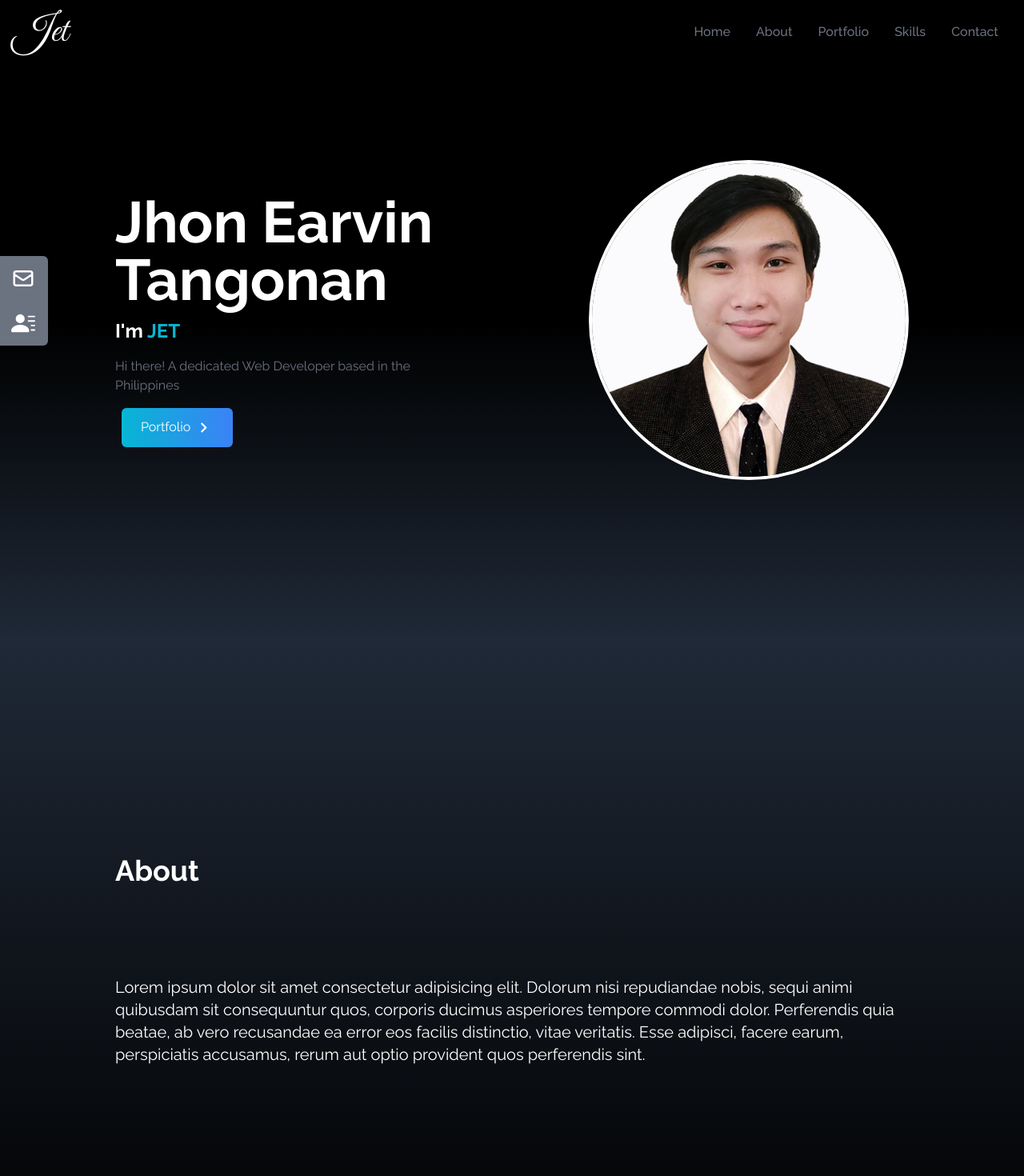
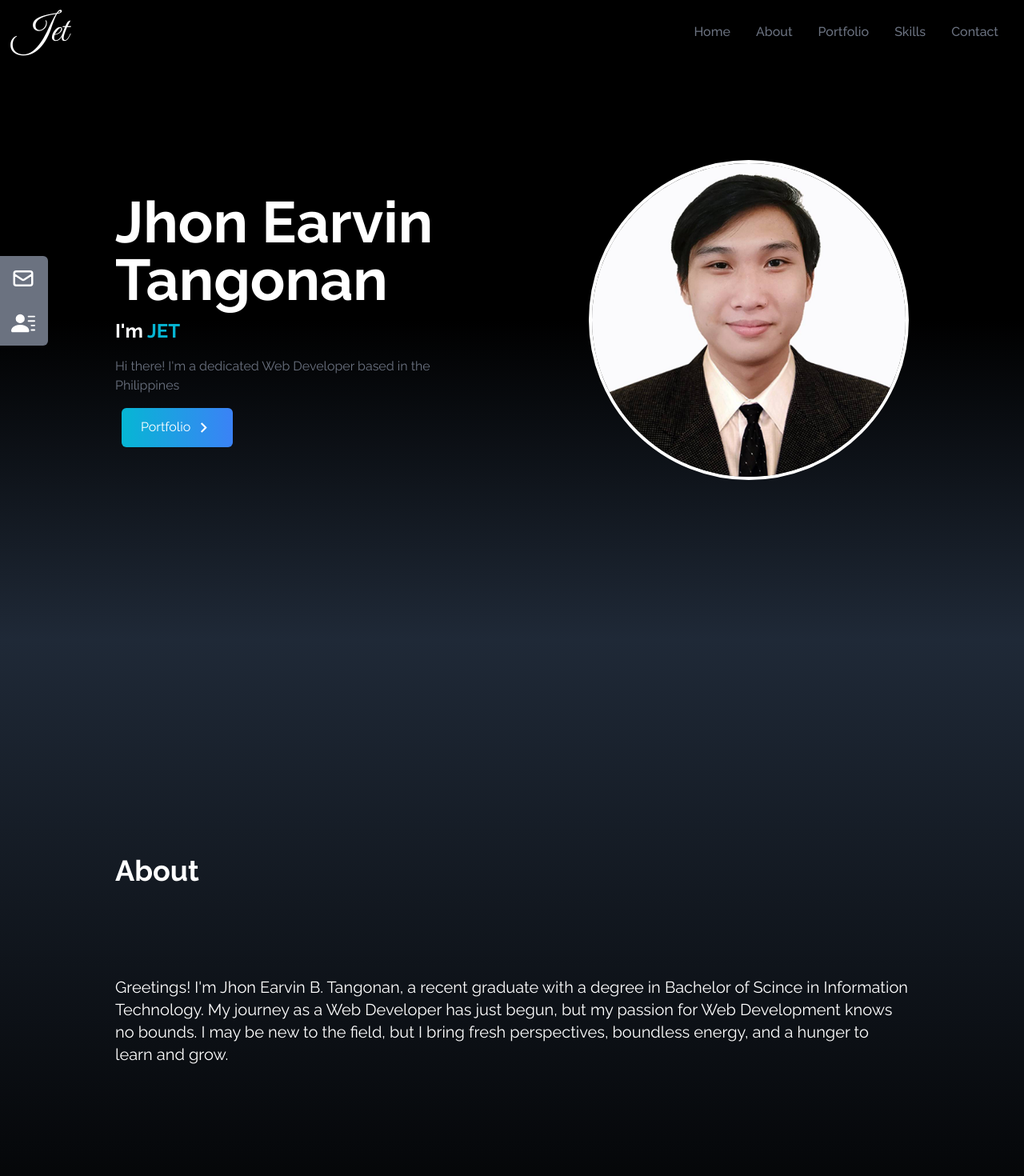
Before and after one commit to jetsilog/my-portfolio, a React (Create React App) app: page / in a window 1280 px wide. Shown: the top 1470 px of the page at 80% size. Built offline with nearby package versions, Linux system fonts and the light colour scheme.

Commit message:
update ng ibang information

```diff
--- a/public/index.html
+++ b/public/index.html
@@ -24,7 +24,7 @@
       work correctly both with client-side routing and a non-root public URL.
       Learn how to configure a non-root public URL by running `npm run build`.
     -->
-    <title>React App</title>
+    <title>Jet</title>
   </head>
   <body>
     <noscript>You need to enable JavaScript to run this app.</noscript>
--- a/src/components/About.jsx
+++ b/src/components/About.jsx
@@ -11,12 +11,11 @@ const about = () => {
           <p className="text-4xl font-bold inline">About</p>
         </div>
         <p className="text-xl mt-20">
-          Lorem ipsum dolor sit amet consectetur adipisicing elit. Dolorum nisi
-          repudiandae nobis, sequi animi quibusdam sit consequuntur quos,
-          corporis ducimus asperiores tempore commodi dolor. Perferendis quia
-          beatae, ab vero recusandae ea error eos facilis distinctio, vitae
-          veritatis. Esse adipisci, facere earum, perspiciatis accusamus, rerum
-          aut optio provident quos perferendis sint.
+          Greetings! I'm Jhon Earvin B. Tangonan, a recent graduate with a
+          degree in Bachelor of Scince in Information Technology. My journey as
+          a Web Developer has just begun, but my passion for Web Development
+          knows no bounds. I may be new to the field, but I bring fresh
+          perspectives, boundless energy, and a hunger to learn and grow.
         </p>
       </div>
     </div>
--- a/src/components/Home.jsx
+++ b/src/components/Home.jsx
@@ -25,7 +25,7 @@ const Home = () => {
             <span className="text-cyan-500">{text}</span>
           </h4>
           <p className="text-gray-500 py-4 max-w-md">
-            Hi there! A dedicated Web Developer based in the Philippines
+            Hi there! I'm a dedicated Web Developer based in the Philippines
           </p>
           <div>
             <Link
--- a/src/components/Portfolio.jsx
+++ b/src/components/Portfolio.jsx
@@ -19,6 +19,7 @@ const Portfolio = () => {
               alt=""
               className="rounded-md duration-200 hover:scale-105"
             />
+            {/*
             <div className="flex items-center justify-center">
               <button className="w-1/2 px-6 py-3 m-4 duration-200 hover:scale-105">
                 Demo
@@ -27,6 +28,7 @@ const Portfolio = () => {
                 Code
               </button>
             </div>
+            */}
           </div>
         </div>
       </div>
```
Also changed, not shown: 1 other file (tests, documents, lock files or other folders).
